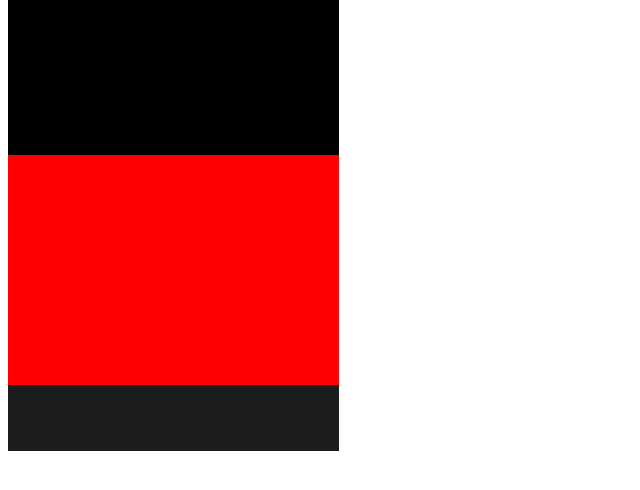
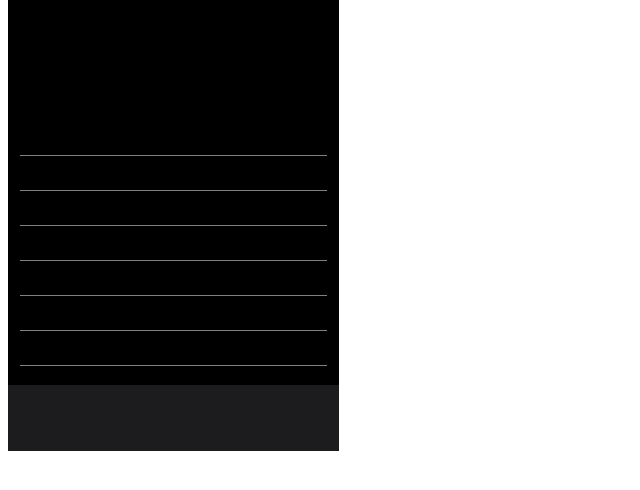
Before and after one commit to sarrailhadaptive/stopwatch, a plain HTML site: page index.html in a window 1280 px wide. Shown: the part 262-752 px from the top of the page, without its empty margins (0-640 px from the left). Drawn offline with Linux system fonts and the light colour scheme.

Commit message:
Creating Lap Listing Div and styling it. Basic structure for adding laps text

```diff
--- a/app/styles.css
+++ b/app/styles.css
@@ -10,9 +10,21 @@
 }
 
 .lapScrollbarDiv {
-    background-color: red;
+    background-color: black;
     width: 331px;
     height: 230px;
+}
+
+.listingLaps {
+    margin: 0 12px 0 12px;
+    padding-inline-start: 0;
+    border-top: solid 0.1px gray;
+}
+
+.listingLaps li {
+    height: 34px;
+    list-style-type: none;
+    border-bottom: solid 0.1px gray;
 }
 
 .navBarBottom {
--- a/index.html
+++ b/index.html
@@ -13,6 +13,14 @@
         <div class="timer"><h1>00:00.00</h1></div>
     </div>
     <div class="lapScrollbarDiv">
+        <ul class="listingLaps">
+            <li></li>
+            <li></li>
+            <li></li>
+            <li></li>
+            <li></li>
+            <li></li>
+        </ul>
     </div>
     <footer class="navBarBottom"></footer>
 </body>
```
